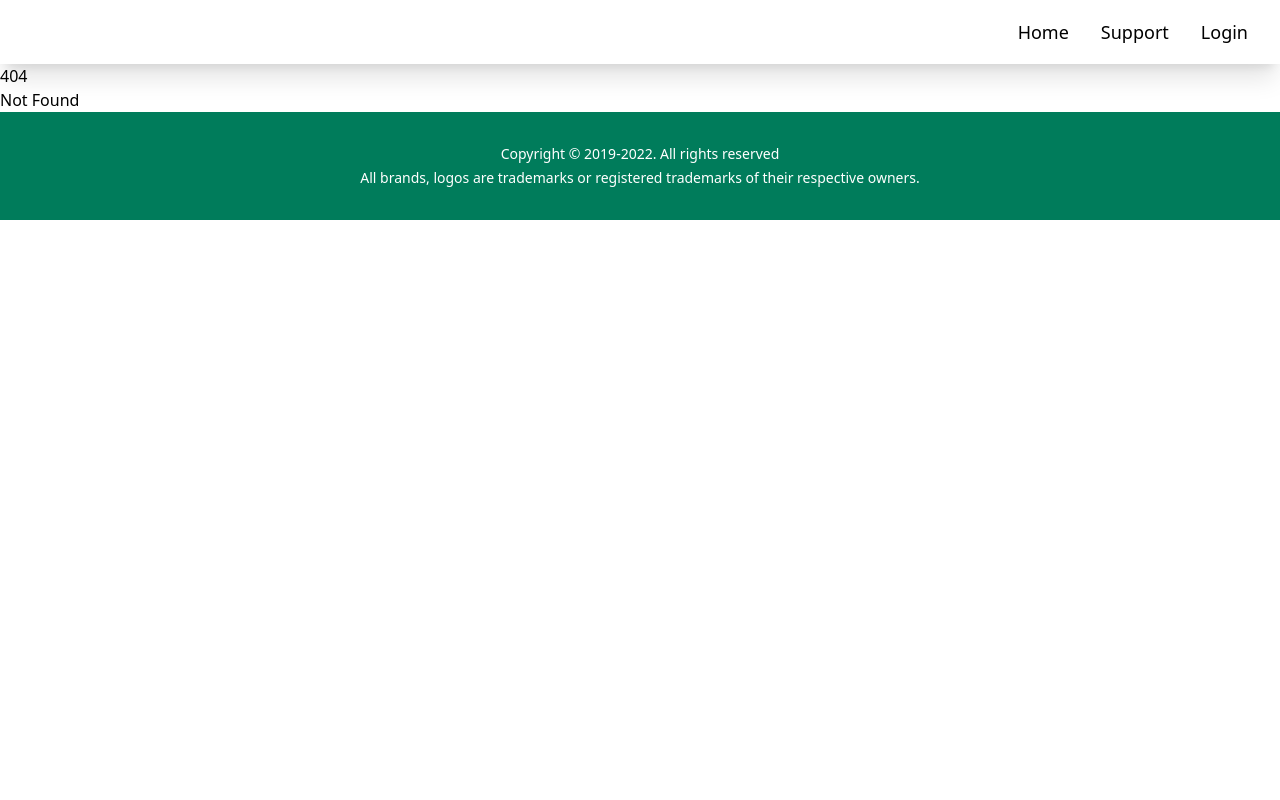
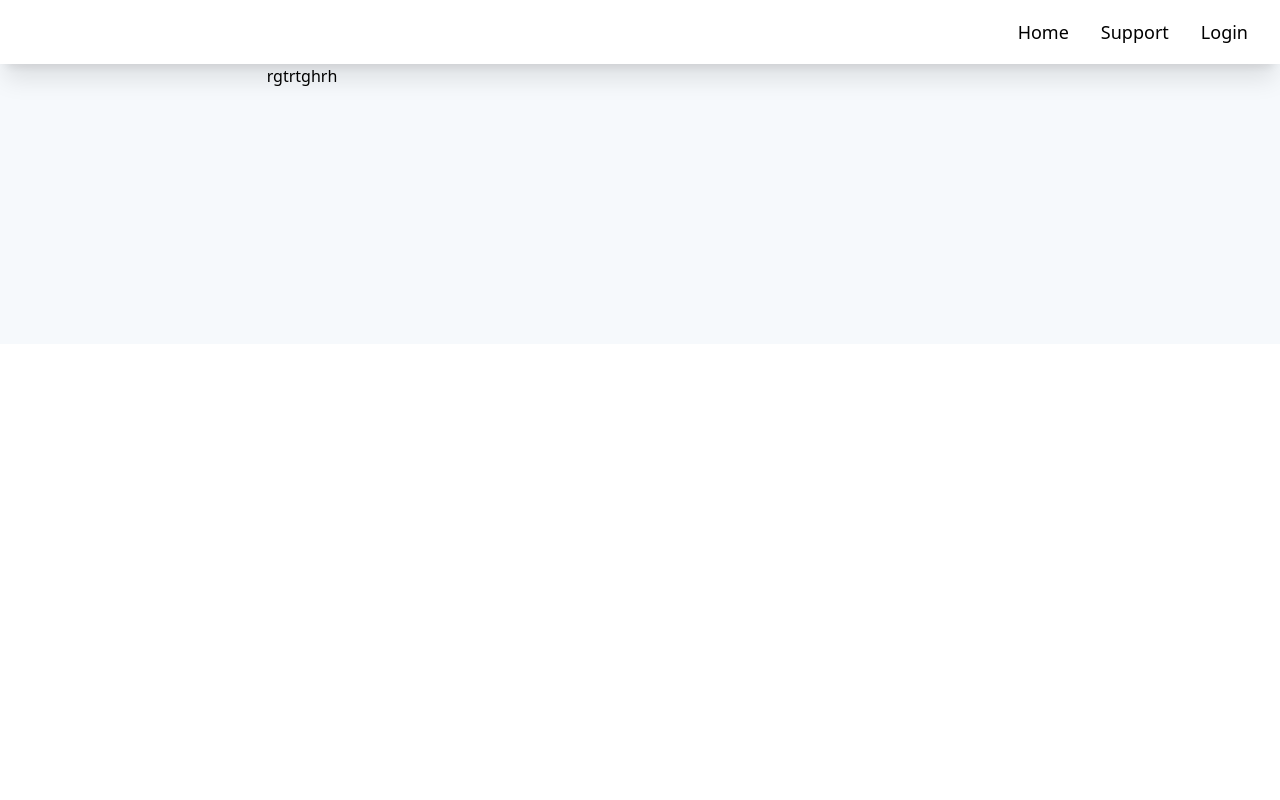
Before and after one commit to Kawaljeet2001/EasyCruise, a SvelteKit app: page /support in a window 1280 px wide. Before the commit this address had no page. Shown: the top 800 px of the page. Built offline with nearby package versions, Linux system fonts and the light colour scheme.

Commit message:
feat: created support page

```diff
--- /dev/null
+++ b/src/routes/support/+page.svelte
@@ -0,0 +1,7 @@
+<div class="min-h-screen w-full">
+    <div class="bg-lightBlue w-full h-35v flex justify-center">
+
+        <div class="w-7/12">rgtrtghrh</div>
+    </div>
+
+</div>
--- a/tailwind.config.cjs
+++ b/tailwind.config.cjs
@@ -21,6 +21,7 @@ module.exports = {
 				'15v': '15vh',
 				'20v': '20vh',
 				'30v': '30vh',
+				'35v': '35vh',
 				'40v': '40vh',
 				'45v': '45vh',
 				'60v': '60vh',
```
